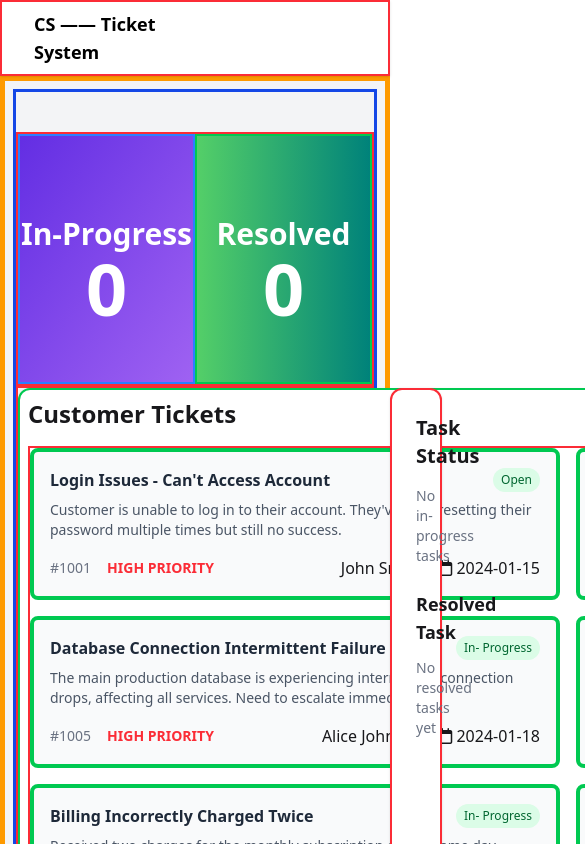
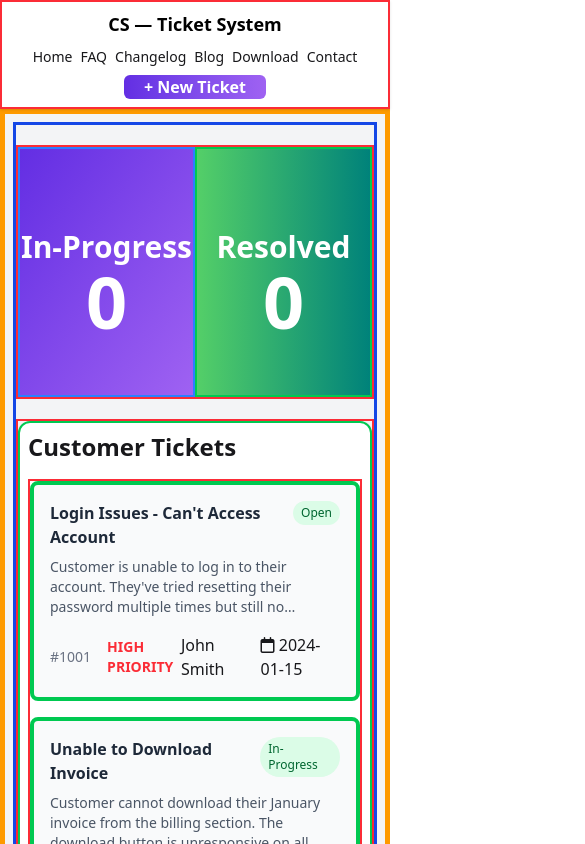
Before and after one commit to mahbubur-r/support-now, a React (Vite) app: page / in a window 390 px wide. Shown: the top 844 px of the page, 585 px wide, since content can reach past the window. Built offline with nearby package versions, Linux system fonts and the light colour scheme.

Commit message:
added mobile responsive features

```diff
--- a/src/components/Banner/Banner.jsx
+++ b/src/components/Banner/Banner.jsx
@@ -1,7 +1,7 @@
 import React from 'react';
 const Banner = ({inProgress, resolved}) => {
     return (
-        <div className="border-2 border-red-500 mt-10 max-w-[1600px] mx-auto flex justify-between items-center ">
+        <div className="border-2 border-red-500 my-5 max-w-[1600px] mx-auto flex justify-between items-center ">
                 <div className='border-2 border-blue-500 w-[700px] h-[250px] mx-auto bg-[linear-gradient(125.07deg,#632ee3,#9f62f2)]'>
                     <h1 className='text-white text-3xl font-bold justify-center text-center mt-20'>In-Progress</h1>
                     <h1 className='text-white text-7xl font-extrabold justify-center text-center'>{inProgress}</h1>
--- a/src/components/CustomerTickets/CustomerTickets.jsx
+++ b/src/components/CustomerTickets/CustomerTickets.jsx
@@ -3,11 +3,11 @@ import React, { } from 'react';
 const CustomerTicket = ({ pending, inProgress, resolved, onStart, onComplete, status })=> {
 
   return (
-    <div className="border-2 border-red-500 max-w-[1600px] grid grid-cols-3 gap-6">
-      <div className="border-2 border-green-500 w-[1100px] col-span-2 bg-white p-2 rounded-xl shadow">
+    <div className="border-2 border-red-500 max-w-[1600px] mx-auto grid grid-cols-1 md:grid-cols-3 gap-6">
+      <div className="border-2 border-green-500 md:w-[1100px] col-span-1 md:col-span-2 bg-white p-2 rounded-xl shadow">
         <h2 className="text-2xl font-semibold mb-4">Customer Tickets</h2>
 
-        <div className="grid grid-cols-2 gap-4 border-2 border-red-500">
+        <div className="grid grid-cols-1 md:grid-cols-2 gap-4 border-2 border-red-500">
           {pending.length === 0 && (
             <div className="col-span-2 font-bold text-gray-500">No pending tickets !!</div>
           )}
@@ -51,7 +51,7 @@ const CustomerTicket = ({ pending, inProgress, resolved, onStart, onComplete, st
         </div>
       </div>
 
-      <div className="bg-white p-6 rounded-xl max-w-[350px] ml-30 shadow border-2 border-red-500">
+      <div className="bg-white p-6 rounded-xl w-full mx-auto md:max-w-[350px] md:ml-30 shadow border-2 border-red-500">
         <h3 className="text-xl font-semibold mb-4">Task Status</h3>
 
         {inProgress.length === 0 ? (
--- a/src/components/Navbar/Navbar.jsx
+++ b/src/components/Navbar/Navbar.jsx
@@ -2,12 +2,10 @@ import React from 'react';
 
 const Navbar = () => {
     return (
-    <div className="border-2 border-red-500 navbar bg-base-100 shadow-sm flex justify-between  max-w-[1600px] mx-auto">
-        <div className="navbar-start">
-            <h2 className='font-bold text-lg text-black px-6'>CS —— Ticket System</h2>
-        </div>
-  <     div className="navbar-center hidden lg:flex gap-4 px-6">
-            <ul className="menu menu-horizontal px-1 gap-4 ">
+    <div className="border-2 border-red-500 navbar bg-base-100 shadow-sm flex flex-col md:flex-row justify-between  md:max-w-[1600px] mx-auto">
+            <h2 className='font-bold text-lg text-black px-6'>CS — Ticket System</h2>
+  <     div className="navbar-center flex flex-col md:flex-row md:gap-4 md:px-6">
+            <ul className="menu mx-auto menu-horizontal  px-1 gap-2 md:gap-4 ">
                 <li>Home</li>
                 <li>FAQ</li>
                 <li>Changelog</li>
@@ -15,7 +13,7 @@ const Navbar = () => {
                 <li>Download</li>
                 <li>Contact</li>
             </ul>
-            <button className=' text-white px-6 py-2 rounded-md font-semibold bg-gradient-to-r from-[#632EE3] to-[#9F62F2]'><span>+</span> <span>New Ticket</span></button>
+            <button className=' text-white px-5 md:py-2 rounded-md font-semibold bg-gradient-to-r from-[#632EE3] to-[#9F62F2]'><span>+</span> <span>New Ticket</span></button>
         </div>
     </div>
     );
```
